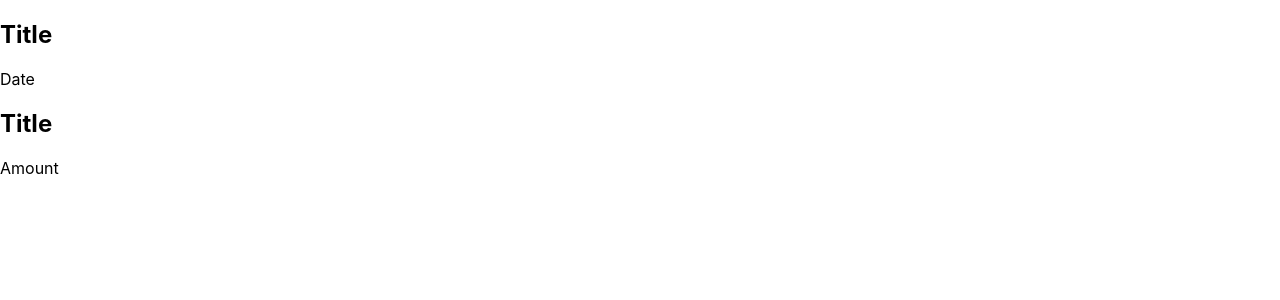
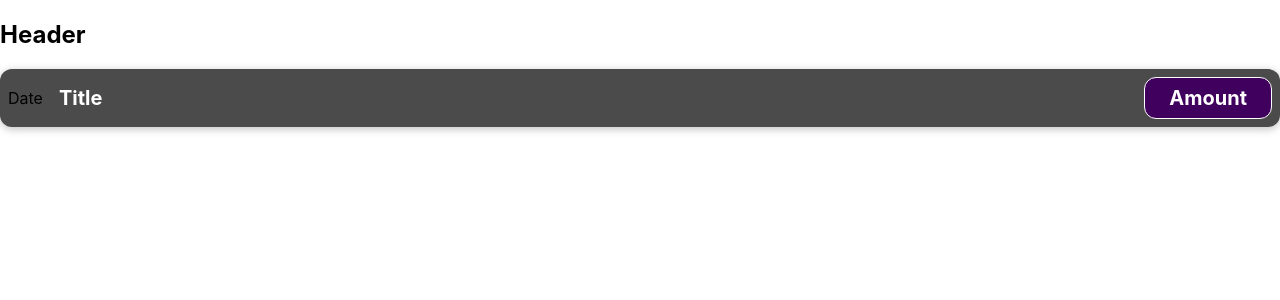
Before and after one commit to robert-weinber/expenses, a JavaScript app: page / in a window 1280 px wide. Shown: the top 300 px of the page. Built offline with nearby package versions, Linux system fonts and the light colour scheme.

Commit message:
ExpenseItem

```diff
--- a/src/App.js
+++ b/src/App.js
@@ -2,7 +2,7 @@ import ExpenseItem from './components/ExpenseItem';
 function App() {
   return (
     <div>
-      <h2>Title</h2>
+      <h2>Header</h2>
       <ExpenseItem></ExpenseItem>
     </div>
   );
--- /dev/null
+++ b/src/components/ExpenseItem.css
@@ -0,0 +1,56 @@
+.expense-item {
+    display: flex;
+    justify-content: space-between;
+    align-items: center;
+    box-shadow: 0 2px 8px rgba(0, 0, 0, 0.25);
+    padding: 0.5rem;
+    margin: 1rem 0;
+    border-radius: 12px;
+    background-color: #4b4b4b;
+  }
+
+  .expense-item__description {
+    display: flex;
+    flex-direction: column;
+    gap: 1rem;
+    align-items: flex-end;
+    flex-flow: column-reverse;
+    justify-content: flex-start;
+    flex: 1;
+  }
+
+  .expense-item h2 {
+    color: #3a3a3a;
+    font-size: 1rem;
+    flex: 1;
+    margin: 0 1rem;
+    color: white;
+  }
+
+  .expense-item__price {
+    font-size: 1rem;
+    font-weight: bold;
+    color: white;
+    background-color: #40005d;
+    border: 1px solid white;
+    padding: 0.5rem;
+    border-radius: 12px;
+  }
+
+  @media (min-width: 580px) {
+    .expense-item__description {
+      flex-direction: row;
+      align-items: center;
+      justify-content: flex-start;
+      flex: 1;
+    }
+
+    .expense-item__description h2 {
+      font-size: 1.25rem;
+    }
+
+    .expense-item__price {
+      font-size: 1.25rem;
+      padding: 0.5rem 1.5rem;
+    }
+  }
--- a/src/components/ExpenseItem.js
+++ b/src/components/ExpenseItem.js
@@ -1,10 +1,12 @@
+import './ExpenseItem.css';
+
 function ExpenseItem() {
   return (
-    <div>
+    <div className="expense-item">
       <div>Date</div>
-      <div>
+      <div className="expense-item__description">
         <h2>Title</h2>
-        <div>Amount</div>
+        <div className="expense-item__price">Amount</div>
       </div>
     </div>
   );
```
